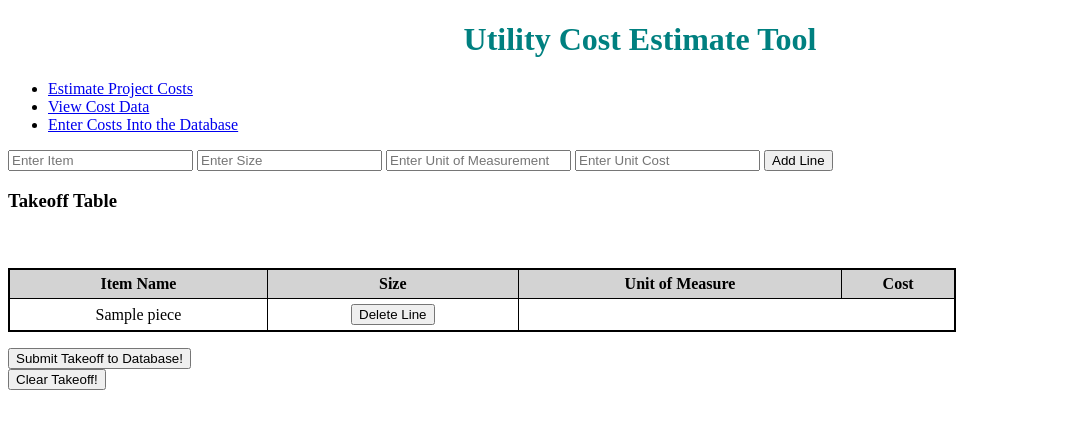
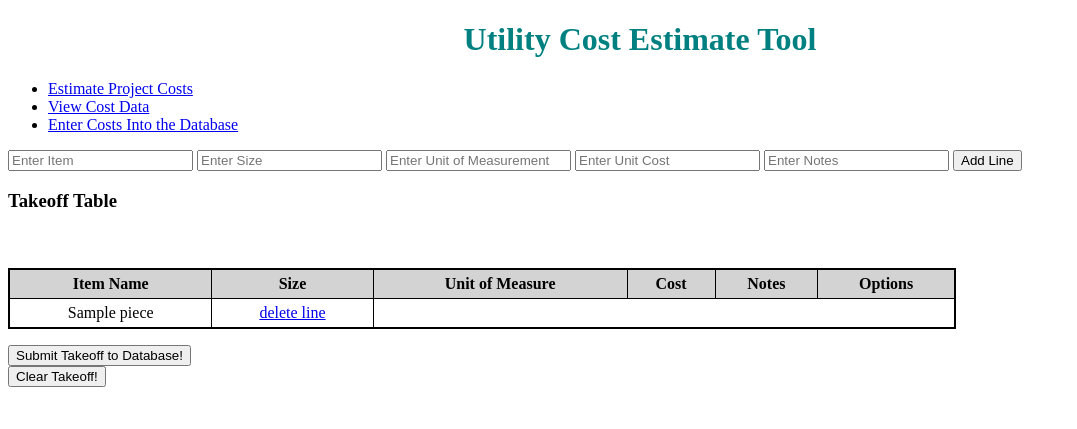
Before and after one commit to acenturione/utility-cost-tool, a Flask app: template templates/enter_costs.html in a window 1280 px wide. Shown: the top 429 px of the page, without its empty margins (0-1077 px from the left). Run offline with Flask 2, Linux system fonts and the light colour scheme; the template is opened without the code that fills it: most values are stand-ins (such as "Sample title", 1, 10 or a date in 2020); some libraries are stand-ins or nearby versions.

Commit message:
Add notes field to enter costs

```diff
--- a/app.py
+++ b/app.py
@@ -7,7 +7,7 @@
 app.config["SESSION_TYPE"] = "filesystem"
 Session(app)
 
-
+cost_data = []
 
 @app.route("/", methods=["GET", "POST"])
 def index():
@@ -26,8 +26,8 @@
         size = request.form.get("size")
         unit = request.form.get("unit")
         cost = request.form.get("cost")
-
-        line = [item, size, unit, cost]
+        note = request.form.get("note")
+        line = [item, size, unit, cost, note]
         session["takeoff"].append(line)
     return render_template("enter_costs.html", takeoff=session["takeoff"])
 
@@ -37,7 +37,7 @@
 
 @app.route("/view_costs", methods=["GET"])
 def view_costs():
-    return render_template("view_costs.html")
+    return render_template("view_costs.html", cost_data=[])
 
 @app.route("/extend", methods=["GET"])
 def extend():
--- a/templates/enter_costs.html
+++ b/templates/enter_costs.html
@@ -8,6 +8,7 @@
         <input type="text" name="size" placeholder="Enter Size">
         <input type="text" name="unit" placeholder="Enter Unit of Measurement">
         <input type="text" name="cost" placeholder="Enter Unit Cost">
+        <input type="text" name="note" placeholder="Enter Notes">
         <button>Add Line</button>
     </form>
 
@@ -20,14 +21,15 @@
             <th>Size</th>
             <th>Unit of Measure</th>
             <th>Cost</th>
+            <th>Notes</th>
+            <th>Options</th>
             </tr>
         <tr>
             {% for item in takeoff %}
             {% for piece in item %}
                 <td>{{ piece }}</td>
-
             {% endfor %}
-            <td><button>Delete Line</button></td>
+            <td><a href="www.google.com">delete line</a></td>
         </tr>
             {% endfor %}
         </table>
```
